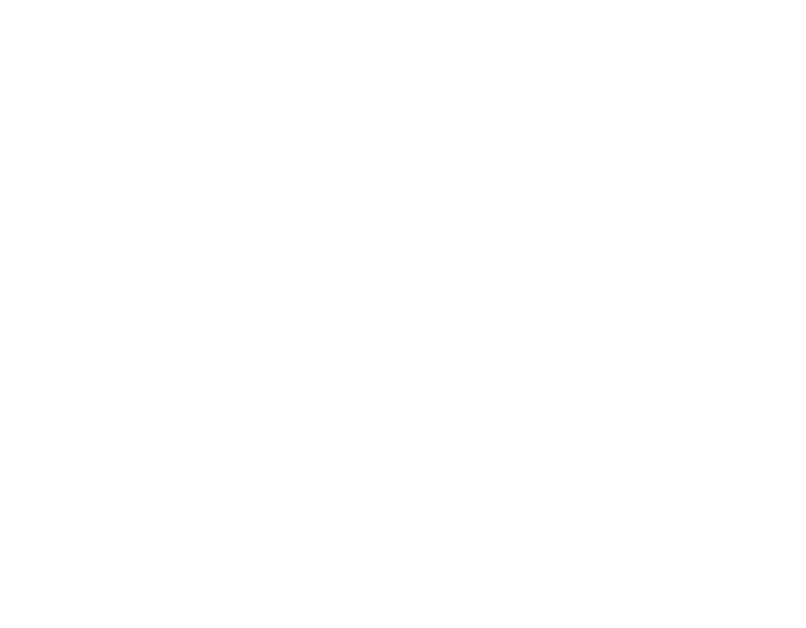
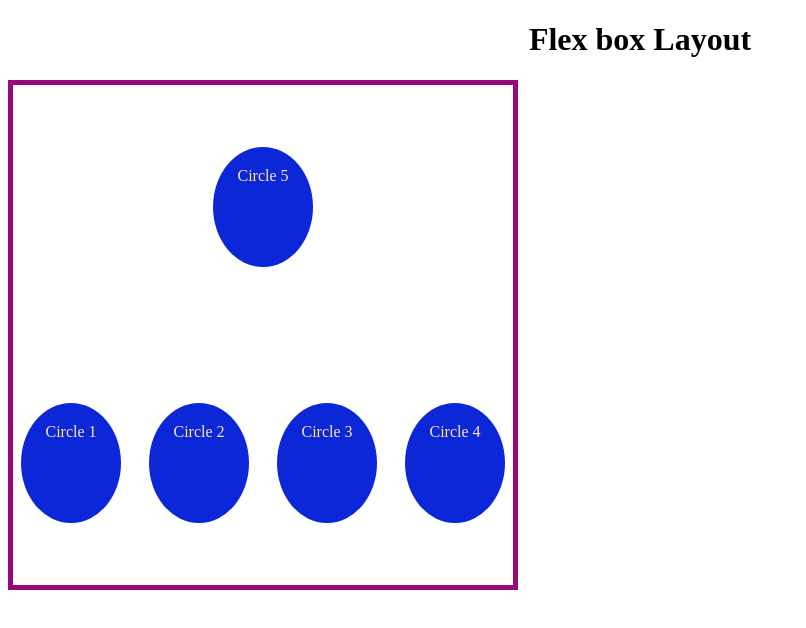
Before and after one commit to AJLife/WebSite-by-Layout, a plain HTML site: page index.html in a window 1280 px wide. Shown: the whole page, without its empty margins (0-806 px from the left). Drawn offline with Linux system fonts and the light colour scheme.

Commit message:
added flex box

```diff
--- a/index.html
+++ b/index.html
@@ -4,8 +4,40 @@
     <meta charset="UTF-8">
     <meta name="viewport" content="width=device-width, initial-scale=1.0">
     <title>Simple Responsive Layout</title>
+    <style>
+        .container{
+            width: 500px;
+            height: 500px;
+            border: 5px solid #980980;
+            display: flex;
+
+            align-items: center;
+            flex-wrap: wrap-reverse;
+            justify-content: space-around;
+            gap: 12px;
+
+
+        }
+        .circle{
+            width: 100px;
+            height: 100px;
+            background: rgb(12, 39, 215);
+            border-radius: 50%;
+            text-align: center;
+            color: bisque;
+            padding-top: 20px;
+
+        }
+    </style>
 </head>
 <body>
-    <h1></h1>
+    <h1 style="text-align: center;">Flex box Layout</h1>
+    <div class="container">
+        <div class="circle">Circle 1</div>
+        <div class="circle">Circle 2</div>
+        <div class="circle">Circle 3</div>
+        <div class="circle">Circle 4</div>
+        <div class="circle">Circle 5</div>
+    </div>
 </body>
 </html>
```
